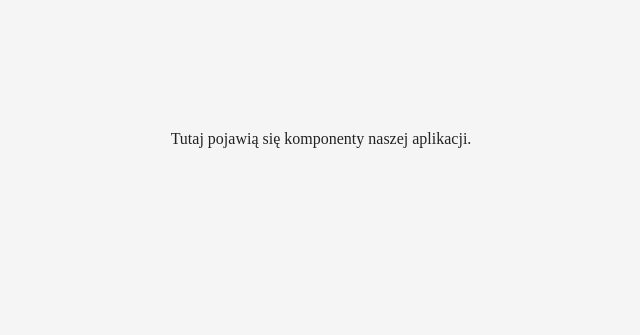
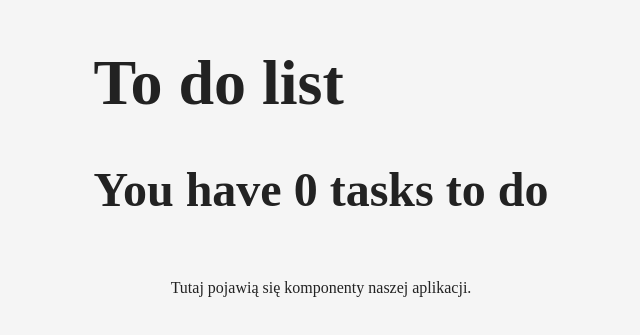
Before and after one commit to matuzalema/to-do-app, a React app: page / in a window 1280 px wide. Shown: the part 269-604 px from the top of the page, without its empty margins (327-967 px from the left). Built offline with nearby package versions, Linux system fonts and the light colour scheme.

Commit message:
Add Title component

```diff
--- a/src/components/Title.js
+++ b/src/components/Title.js
@@ -0,0 +1,21 @@
+import React from 'react';
+
+class Title extends React.Component {
+	constructor(props) {
+		super(props);
+		this.state = {numberOfTasks: 0};
+	}
+	// tasksCounter(){
+
+	// }
+	render(){
+		return(
+		<div>
+			<h1>To do list</h1>
+			<h2>You have {this.state.numberOfTasks} tasks to do</h2>
+		</div>
+		)
+	}
+}
+
+export default Title;
--- a/src/containers/App.js
+++ b/src/containers/App.js
@@ -1,6 +1,7 @@
 import React from 'react';
 import uuid from 'uuid';
 import style from './App.css';
+import Title from '../components/Title.js';
 
 class App extends React.Component {
     constructor(props){
@@ -25,6 +26,9 @@ class App extends React.Component {
     render() {
         return (
             <div className={style.TodoApp}>
+                    <h1 className="title">
+                    <Title numberOfTasks={this.state.numberOfTasks}/>
+                    </h1>
                 Tutaj pojawią się komponenty naszej aplikacji.
             </div>
         );
```
Also changed, not shown: package.json (+3 -15 lines), 1 other file (tests, documents, lock files or other folders).
